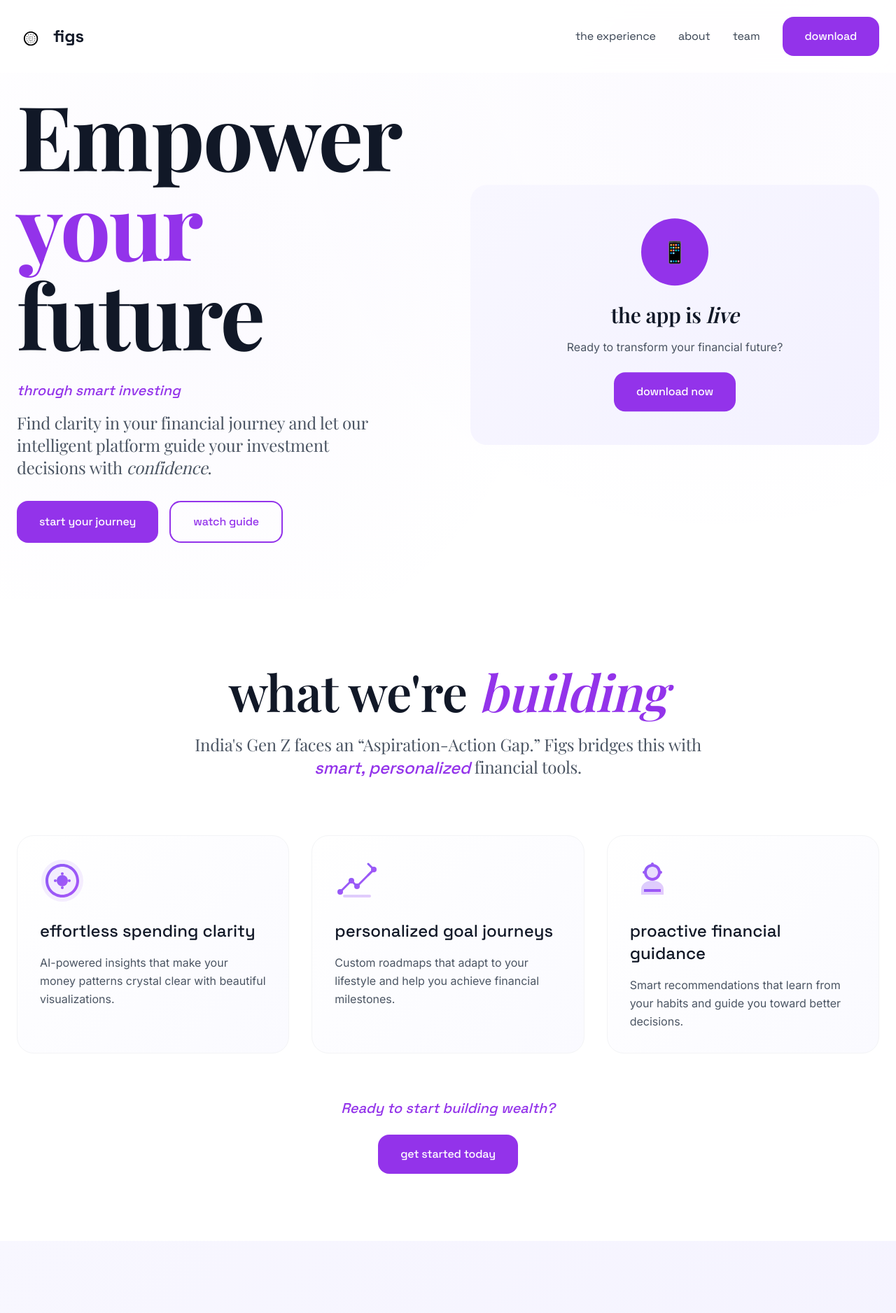
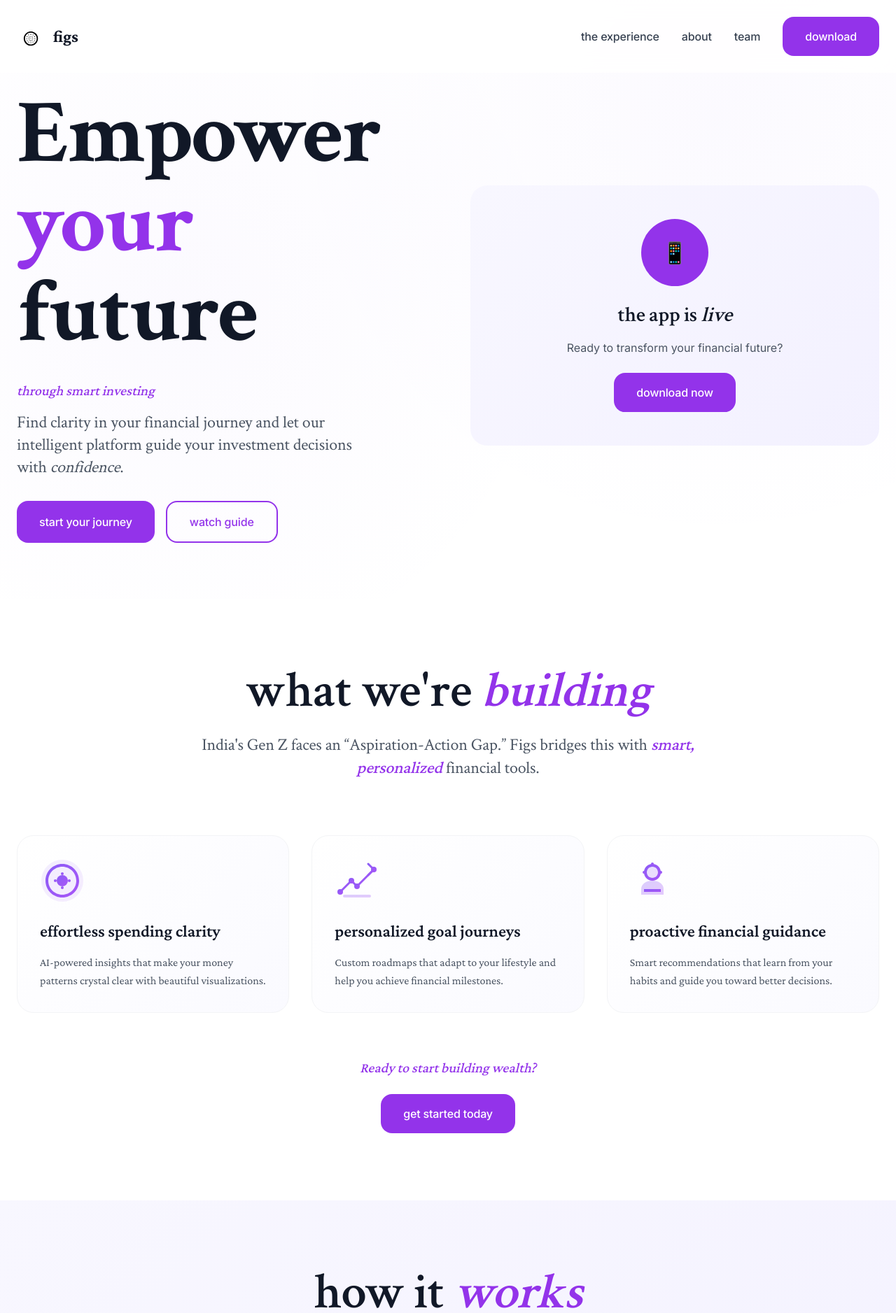
Before and after one commit to edi-gr/Landing-page, a Next.js app: page / in a window 1280 px wide. Shown: the top 1877 px of the page at 70% size. Built offline with nearby package versions, Linux system fonts and the light colour scheme.

Commit message:
one font

```diff
--- a/app/globals.css
+++ b/app/globals.css
@@ -1,11 +1,11 @@
-@import url("https://fonts.googleapis.com/css2?family=Space+Grotesk:wght@300;400;500;600;700&family=Playfair+Display:wght@400;500;600;700;800;900&family=Inter:wght@300;400;500;600;700&display=swap");
+@import url("https://fonts.googleapis.com/css2?family=Crimson+Text:wght@400;600;700&family=Crimson+Pro:wght@300;400;500;600;700&display=swap");
 @tailwind base;
 @tailwind components;
 @tailwind utilities;
 
 @layer base {
   html {
-    font-family: "Inter", system-ui, sans-serif;
+    font-family: "Crimson Pro", "Times New Roman", serif;
     scroll-behavior: smooth;
   }
 
@@ -14,16 +14,13 @@
     overflow-x: hidden;
   }
 
-  .font-display {
-    font-family: "Playfair Display", serif;
+  /* Single serif font for everything */
+  .font-serif {
+    font-family: "Crimson Pro", "Times New Roman", serif;
   }
 
-  .font-heading {
-    font-family: "Space Grotesk", sans-serif;
-  }
-
-  .font-body {
-    font-family: "Inter", sans-serif;
+  .font-display {
+    font-family: "Crimson Text", "Times New Roman", serif;
   }
 
   * {
@@ -51,14 +48,12 @@
 @layer components {
   /* Hero text styles */
   .hero-text {
-    font-family: "Playfair Display", serif;
     font-weight: 700;
     line-height: 0.9;
     letter-spacing: -0.02em;
   }
 
   .hero-accent {
-    font-family: "Space Grotesk", sans-serif;
     font-weight: 500;
     text-transform: lowercase;
     font-style: italic;
@@ -66,15 +61,13 @@
 
   /* Section headings */
   .section-heading {
-    font-family: "Playfair Display", serif;
     font-weight: 600;
     line-height: 1.1;
     letter-spacing: -0.01em;
   }
 
   .section-subheading {
-    font-family: "Space Grotesk", sans-serif;
-    font-weight: 500;
+    font-weight: 600;
     text-transform: lowercase;
   }
 
@@ -92,26 +85,24 @@
   /* Buttons with character */
   .btn-primary {
     @apply px-8 py-4 bg-purple-600 text-white rounded-2xl font-medium hover:bg-purple-700 transition-all duration-300 transform hover:scale-105;
-    font-family: "Space Grotesk", sans-serif;
+    font-weight: 500;
     letter-spacing: -0.01em;
   }
 
   .btn-secondary {
     @apply px-8 py-4 border-2 border-purple-600 text-purple-600 rounded-2xl font-medium hover:bg-purple-50 transition-all duration-300;
-    font-family: "Space Grotesk", sans-serif;
+    font-weight: 500;
     letter-spacing: -0.01em;
   }
 
   /* Decorative elements */
   .text-accent {
     @apply text-purple-600;
-    font-family: "Space Grotesk", sans-serif;
     font-weight: 500;
     font-style: italic;
   }
 
   .text-large {
-    font-family: "Playfair Display", serif;
     font-weight: 400;
     line-height: 1.4;
     letter-spacing: -0.01em;
@@ -119,8 +110,7 @@
 
   /* Navigation styles */
   .nav-link {
-    font-family: "Space Grotesk", sans-serif;
-    font-weight: 400;
+    font-weight: 500;
     letter-spacing: -0.01em;
     @apply text-gray-700 hover:text-purple-600 transition-colors duration-300;
   }
@@ -128,12 +118,10 @@
   /* Step indicators */
   .step-number {
     @apply w-12 h-12 bg-purple-600 text-white rounded-full flex items-center justify-center font-bold;
-    font-family: "Space Grotesk", sans-serif;
   }
 
   /* Quote styles */
   .testimonial-quote {
-    font-family: "Playfair Display", serif;
     font-weight: 400;
     font-style: italic;
     line-height: 1.5;
--- a/app/page.tsx
+++ b/app/page.tsx
@@ -39,7 +39,7 @@
                   className="w-full h-full object-contain"
                 />
               </div>
-              <span className="text-2xl font-bold font-heading">figs</span>
+              <span className="text-2xl font-bold font-serif">figs</span>
             </div>
 
             <div className="hidden md:flex items-center space-x-8">
@@ -72,7 +72,7 @@
               animate={{ opacity: 1, x: 0 }}
               transition={{ duration: 1, ease: "easeOut" }}
             >
-              <h1 className="hero-text text-7xl md:text-8xl lg:text-9xl text-gray-900 mb-8">
+              <h1 className="hero-text font-display text-7xl md:text-8xl lg:text-9xl text-gray-900 mb-8">
                 Empower
                 <br />
                 <span className="text-purple-600">your</span>
@@ -81,10 +81,10 @@
               </h1>
 
               <div className="mb-8">
-                <p className="text-accent text-xl mb-4">
+                <p className="text-accent font-serif text-xl mb-4">
                   through smart investing
                 </p>
-                <p className="text-large text-2xl text-gray-600 max-w-lg">
+                <p className="text-large font-display text-2xl text-gray-600 max-w-lg">
                   Find clarity in your financial journey and let our intelligent
                   platform guide your investment decisions with{" "}
                   <em>confidence</em>.
@@ -118,7 +118,7 @@
                 <div className="w-24 h-24 bg-purple-600 rounded-full mx-auto mb-6 flex items-center justify-center">
                   <span className="text-3xl text-white">📱</span>
                 </div>
-                <h3 className="section-heading text-3xl text-gray-900 mb-4">
+                <h3 className="section-heading font-display text-3xl text-gray-900 mb-4">
                   the app is <em>live</em>
                 </h3>
                 <p className="text-gray-600 mb-6">
@@ -141,7 +141,7 @@
         <div className="max-w-7xl mx-auto px-6">
           <div className="text-center mb-20">
             <motion.h2
-              className="section-heading text-6xl md:text-7xl text-gray-900 mb-6"
+              className="section-heading font-display text-6xl md:text-7xl text-gray-900 mb-6"
               initial={{ opacity: 0, y: 30 }}
               whileInView={{ opacity: 1, y: 0 }}
               viewport={{ once: true }}
@@ -149,7 +149,7 @@
               what we&apos;re <em className="text-purple-600">building</em>
             </motion.h2>
             <motion.p
-              className="text-large text-2xl text-gray-600 max-w-3xl mx-auto"
+              className="text-large font-display text-2xl text-gray-600 max-w-3xl mx-auto"
               initial={{ opacity: 0, y: 30 }}
               whileInView={{ opacity: 1, y: 0 }}
               viewport={{ once: true }}
@@ -157,8 +157,10 @@
             >
               India&apos;s Gen Z faces an &ldquo;Aspiration-Action Gap.&rdquo;
               Figs bridges this with{" "}
-              <span className="text-accent">smart, personalized</span> financial
-              tools.
+              <span className="text-accent font-serif">
+                smart, personalized
+              </span>{" "}
+              financial tools.
             </motion.p>
           </div>
 
@@ -332,10 +334,10 @@
                 <div className="mb-6 transform group-hover:scale-110 transition-transform duration-300">
                   {feature.icon}
                 </div>
-                <h3 className="section-subheading text-2xl text-gray-900 mb-4">
+                <h3 className="section-subheading font-serif text-2xl text-gray-900 mb-4">
                   {feature.title}
                 </h3>
-                <p className="text-gray-600 leading-relaxed font-body">
+                <p className="text-gray-600 leading-relaxed font-serif">
                   {feature.description}
                 </p>
               </motion.div>
@@ -348,7 +350,7 @@
             whileInView={{ opacity: 1, y: 0 }}
             viewport={{ once: true }}
           >
-            <p className="text-accent text-xl mb-6">
+            <p className="text-accent font-serif text-xl mb-6">
               Ready to start building wealth?
             </p>
             <button onClick={() => setShowModal(true)} className="btn-primary">
@@ -367,12 +369,12 @@
             whileInView={{ opacity: 1, y: 0 }}
             viewport={{ once: true }}
           >
-            <h2 className="section-heading text-6xl md:text-7xl text-gray-900 mb-6">
+            <h2 className="section-heading font-display text-6xl md:text-7xl text-gray-900 mb-6">
               how it <em className="text-purple-600">works</em>
             </h2>
-            <p className="text-large text-2xl text-gray-600">
+            <p className="text-large font-display text-2xl text-gray-600">
               Get started with Figs in just a few{" "}
-              <span className="text-accent">simple steps</span>.
+              <span className="text-accent font-serif">simple steps</span>.
             </p>
           </motion.div>
 
@@ -413,10 +415,10 @@
               >
                 <div className="step-number text-xl">{step.step}</div>
                 <div className="flex-1">
-                  <h3 className="section-subheading text-3xl text-gray-900 mb-4">
+                  <h3 className="section-subheading font-serif text-3xl text-gray-900 mb-4">
                     {step.title}
                   </h3>
-                  <p className="text-large text-xl text-gray-600 max-w-2xl">
+                  <p className="text-large font-display text-xl text-gray-600 max-w-2xl">
                     {step.description}
                   </p>
                 </div>
@@ -434,27 +436,27 @@
             whileInView={{ opacity: 1, y: 0 }}
             viewport={{ once: true }}
           >
-            <h2 className="section-heading text-6xl md:text-7xl text-gray-900 mb-8">
+            <h2 className="section-heading font-display text-6xl md:text-7xl text-gray-900 mb-8">
               join our <em className="text-purple-600">community</em>
             </h2>
-            <p className="text-large text-2xl text-gray-600 mb-12 max-w-3xl mx-auto">
+            <p className="text-large font-display text-2xl text-gray-600 mb-12 max-w-3xl mx-auto">
               Building in public with Gen Z. Share ideas, get sneak peeks, and
               shape the future of{" "}
-              <span className="text-accent">personal finance</span>!
+              <span className="text-accent font-serif">personal finance</span>!
             </p>
 
             <div className="flex flex-col sm:flex-row gap-6 justify-center">
               <a
                 href="https://chat.whatsapp.com/BSvNztVhvGiGy5lE1Wyx7l"
                 target="_blank"
-                className="px-8 py-4 bg-green-600 text-white rounded-2xl font-medium hover:bg-green-700 transition-all duration-300 transform hover:scale-105 font-heading"
+                className="px-8 py-4 bg-green-600 text-white rounded-2xl font-medium hover:bg-green-700 transition-all duration-300 transform hover:scale-105 font-serif"
               >
                 whatsapp community
               </a>
               <a
                 href="https://www.instagram.com/figsapp.in"
                 target="_blank"
-                className="px-8 py-4 bg-gradient-to-r from-pink-500 to-purple-600 text-white rounded-2xl font-medium hover:from-pink-600 hover:to-purple-700 transition-all duration-300 transform hover:scale-105 font-heading"
+                className="px-8 py-4 bg-gradient-to-r from-pink-500 to-purple-600 text-white rounded-2xl font-medium hover:from-pink-600 hover:to-purple-700 transition-all duration-300 transform hover:scale-105 font-serif"
               >
                 @figsapp.in
               </a>
@@ -472,12 +474,12 @@
             whileInView={{ opacity: 1, y: 0 }}
             viewport={{ once: true }}
           >
-            <h2 className="section-heading text-6xl md:text-7xl text-gray-900 mb-6">
+            <h2 className="section-heading font-display text-6xl md:text-7xl text-gray-900 mb-6">
               meet the <em className="text-purple-600">Team</em>
             </h2>
-            <p className="text-large text-2xl text-gray-600 max-w-3xl mx-auto">
+            <p className="text-large font-display text-2xl text-gray-600 max-w-3xl mx-auto">
               Passionate innovators dedicated to empowering your
-              <span className="text-accent"> financial future</span>.
+              <span className="text-accent font-serif"> financial future</span>.
             </p>
           </motion.div>
 
@@ -488,18 +490,24 @@
                 role: "Co-founder, CEO",
                 linkedin: "https://www.linkedin.com/in/deven-jain/",
                 image: "/deven.jpg",
+                color: "purple",
+                borderColors: "border-purple-100 group-hover:border-purple-400",
               },
               {
                 name: "Edson",
                 role: "Co-founder, COO",
                 linkedin: "https://www.linkedin.com/in/edson-rebello/",
                 image: "/edson.jpg",
+                color: "blue",
+                borderColors: "border-blue-100 group-hover:border-blue-400",
               },
               {
                 name: "Shadab",
                 role: "Co-founder, CTO",
                 linkedin: "https://in.linkedin.com/in/shadabkalim",
                 image: "/shadab.jpg",
+                color: "green",
+                borderColors: "border-green-100 group-hover:border-green-400",
               },
               {
                 name: "Pavan Gupta",
@@ -507,17 +515,21 @@
                 linkedin:
                   "https://www.linkedin.com/in/poddutur-pavan-gupta-b7b6102a8",
                 image: "/poddutur pavan gupta.jpg",
+                color: "yellow",
+                borderColors: "border-yellow-100 group-hover:border-yellow-400",
               },
             ].map((member, index) => (
               <motion.div
                 key={index}
-                className="feature-card group text-center"
+                className={`feature-card group text-center hover:shadow-${member.color}-100 hover:border-${member.color}-200`}
                 initial={{ opacity: 0, y: 50 }}
                 whileInView={{ opacity: 1, y: 0 }}
                 viewport={{ once: true }}
                 transition={{ duration: 0.6, delay: index * 0.1 }}
               >
-                <div className="w-32 h-32 mx-auto mb-6 relative overflow-hidden rounded-full border-4 border-purple-100 group-hover:border-purple-300 transition-colors">
+                <div
+                  className={`w-32 h-32 mx-auto mb-6 relative overflow-hidden rounded-full border-4 ${member.borderColors} transition-colors`}
+                >
                   <Image
                     src={member.image}
                     alt={member.name}
@@ -526,10 +538,10 @@
                     className="w-full h-full object-cover group-hover:scale-105 transition-transform duration-300"
                   />
                 </div>
-                <h3 className="section-subheading text-2xl text-gray-900 mb-2">
+                <h3 className="section-subheading font-serif text-2xl text-gray-900 mb-2">
                   {member.name}
                 </h3>
-                <p className="text-gray-600 mb-6 font-body">{member.role}</p>
+                <p className="text-gray-600 mb-6 font-serif">{member.role}</p>
                 <a
                   href={member.linkedin}
                   target="_blank"
@@ -564,15 +576,15 @@
                   className="w-full h-full object-contain"
                 />
               </div>
-              <span className="text-3xl font-bold font-heading">figs</span>
+              <span className="text-3xl font-bold font-serif">figs</span>
             </div>
 
-            <p className="text-xl text-gray-300 mb-8 font-body">
+            <p className="text-xl text-gray-300 mb-8 font-serif">
               empowering your financial future through{" "}
               <em className="text-purple-400">smart investing</em>
             </p>
 
-            <div className="flex justify-center space-x-8 text-gray-400 mb-8 font-heading">
+            <div className="flex justify-center space-x-8 text-gray-400 mb-8 font-serif">
               <a href="#" className="hover:text-purple-400 transition-colors">
                 privacy
               </a>
@@ -588,7 +600,7 @@
               </a>
             </div>
 
-            <p className="text-gray-500 font-body">
+            <p className="text-gray-500 font-serif">
               © 2025 figs. all rights reserved.
             </p>
           </div>
@@ -610,7 +622,7 @@
               animate={{ scale: 1, opacity: 1 }}
               exit={{ scale: 0.9, opacity: 0 }}
             >
-              <h3 className="section-heading text-3xl text-gray-900 mb-6 text-center">
+              <h3 className="section-heading font-display text-3xl text-gray-900 mb-6 text-center">
                 download <em className="text-purple-600">figs</em>
               </h3>
 
@@ -622,7 +634,7 @@
                   onChange={(e) =>
                     setFormData({ ...formData, name: e.target.value })
                   }
-                  className="w-full px-4 py-3 border border-gray-200 rounded-2xl focus:outline-none focus:ring-2 focus:ring-purple-500 font-body"
+                  className="w-full px-4 py-3 border border-gray-200 rounded-2xl focus:outline-none focus:ring-2 focus:ring-purple-500 font-serif"
                   required
                 />
                 <input
@@ -632,7 +644,7 @@
                   onChange={(e) =>
                     setFormData({ ...formData, email: e.target.value })
                   }
-                  className="w-full px-4 py-3 border border-gray-200 rounded-2xl focus:outline-none focus:ring-2 focus:ring-purple-500 font-body"
+                  className="w-full px-4 py-3 border border-gray-200 rounded-2xl focus:outline-none focus:ring-2 focus:ring-purple-500 font-serif"
                 />
                 <input
                   type="tel"
@@ -641,14 +653,14 @@
                   onChange={(e) =>
                     setFormData({ ...formData, phone: e.target.value })
                   }
-                  className="w-full px-4 py-3 border border-gray-200 rounded-2xl focus:outline-none focus:ring-2 focus:ring-purple-500 font-body"
+                  className="w-full px-4 py-3 border border-gray-200 rounded-2xl focus:outline-none focus:ring-2 focus:ring-purple-500 font-serif"
                 />
 
                 <div className="flex space-x-3 pt-4">
                   <button
                     type="button"
                     onClick={() => setShowModal(false)}
-                    className="flex-1 px-4 py-3 border border-gray-200 text-gray-700 rounded-2xl hover:bg-gray-50 transition-colors font-heading"
+                    className="flex-1 px-4 py-3 border border-gray-200 text-gray-700 rounded-2xl hover:bg-gray-50 transition-colors font-serif"
                   >
                     cancel
                   </button>
--- a/tailwind.config.js
+++ b/tailwind.config.js
@@ -30,10 +30,8 @@
         },
       },
       fontFamily: {
-        sans: ["Inter", "system-ui", "sans-serif"],
-        display: ["Playfair Display", "serif"],
-        heading: ["Space Grotesk", "sans-serif"],
-        body: ["Inter", "sans-serif"],
+        serif: ["Crimson Pro", "Times New Roman", "serif"],
+        display: ["Crimson Text", "Times New Roman", "serif"],
       },
       animation: {
         "fade-in": "fadeIn 0.5s ease-in-out",
```
